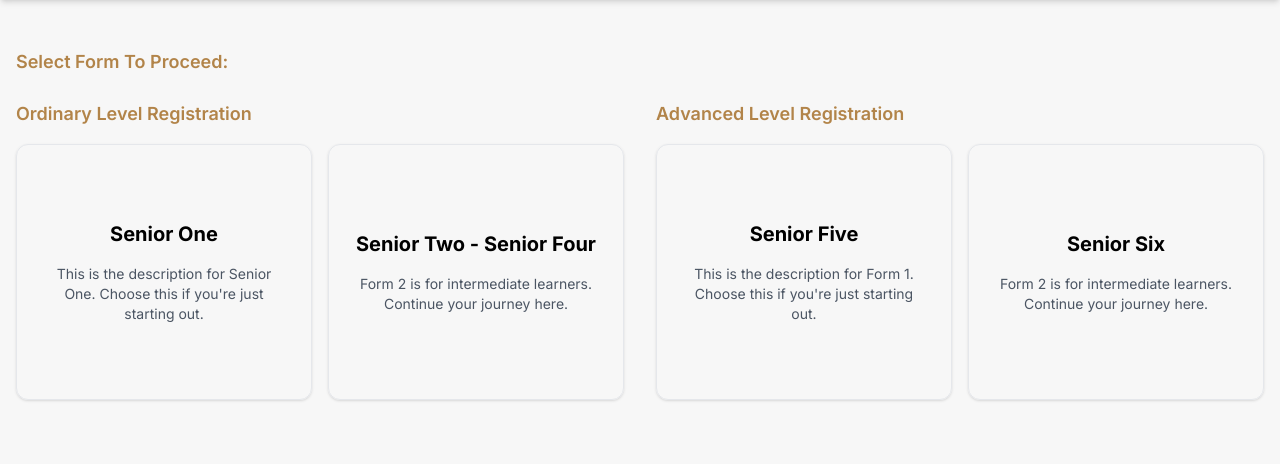
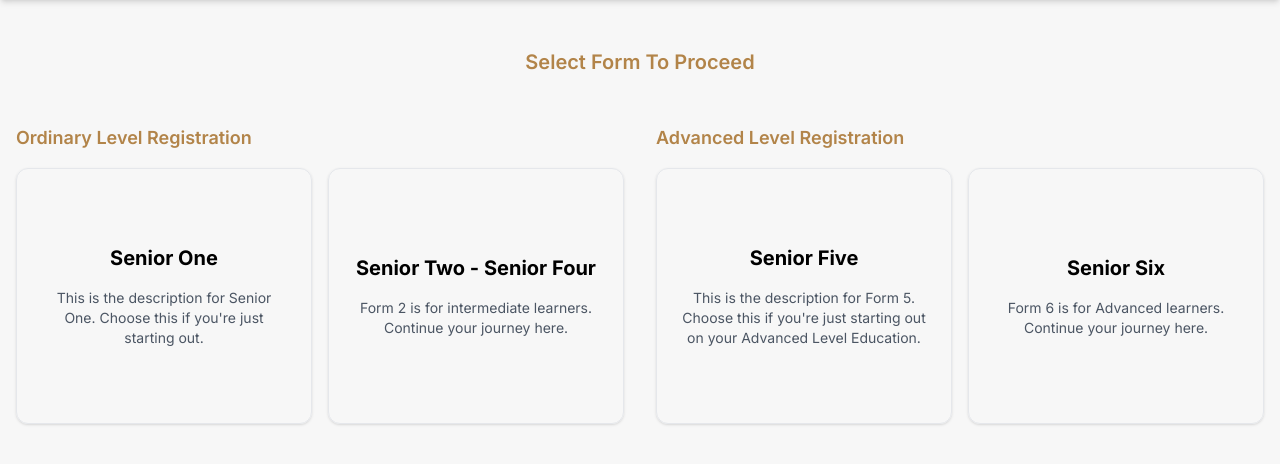
Before and after one commit to kalosius/Octo-Engine, a Django app: page /select-form/ in a window 1280 px wide. Shown: the part 76-540 px from the top of the page. Run offline with Django 5.2, Linux system fonts and the light colour scheme; some libraries are stand-ins or nearby versions.

Commit message:
few modifications

```diff
--- a/schoolapp/templates/auth/selectform.html
+++ b/schoolapp/templates/auth/selectform.html
@@ -17,7 +17,7 @@
 
 <main class="container mx-auto px-4 py-12">
     <div class="space-y-6">
-        <p class="text-lg font-semibold text-[#b28449]">Select Form To Proceed:</p>
+        <center><p class="text-xl font-semibold text-[#b28449]">Select Form To Proceed</p></center><br>
 
         <div class="flex flex-col md:flex-row gap-8">
             <!-- Ordinary Level -->
@@ -49,13 +49,13 @@
                   <div data-value="1" class="form-card cursor-pointer rounded-xl border p-4 md:p-6 text-center shadow hover:bg-[#f0d8b0] transition h-48 md:h-64 flex flex-col">
                     <a href="#" class="w-full h-full flex flex-col justify-center">
                       <h3 class="text-xl font-bold">Senior Five</h3>
-                      <p class="mt-2 md:mt-4 text-sm text-gray-600">This is the description for Form 1. Choose this if you're just starting out.</p>
+                      <p class="mt-2 md:mt-4 text-sm text-gray-600">This is the description for Form 5. Choose this if you're just starting out on your Advanced Level Education.</p>
                     </a>
                   </div>
                   <div data-value="2" class="form-card cursor-pointer rounded-xl border p-4 md:p-6 text-center shadow hover:bg-[#f0d8b0] transition h-48 md:h-64 flex flex-col">
                     <a href="#" class="w-full h-full flex flex-col justify-center">
                       <h3 class="text-xl font-bold">Senior Six</h3>
-                      <p class="mt-2 md:mt-4 text-sm text-gray-600">Form 2 is for intermediate learners. Continue your journey here.</p>
+                      <p class="mt-2 md:mt-4 text-sm text-gray-600">Form 6 is for Advanced learners. Continue your journey here.</p>
                     </a>
                   </div>
                 </div>
```
